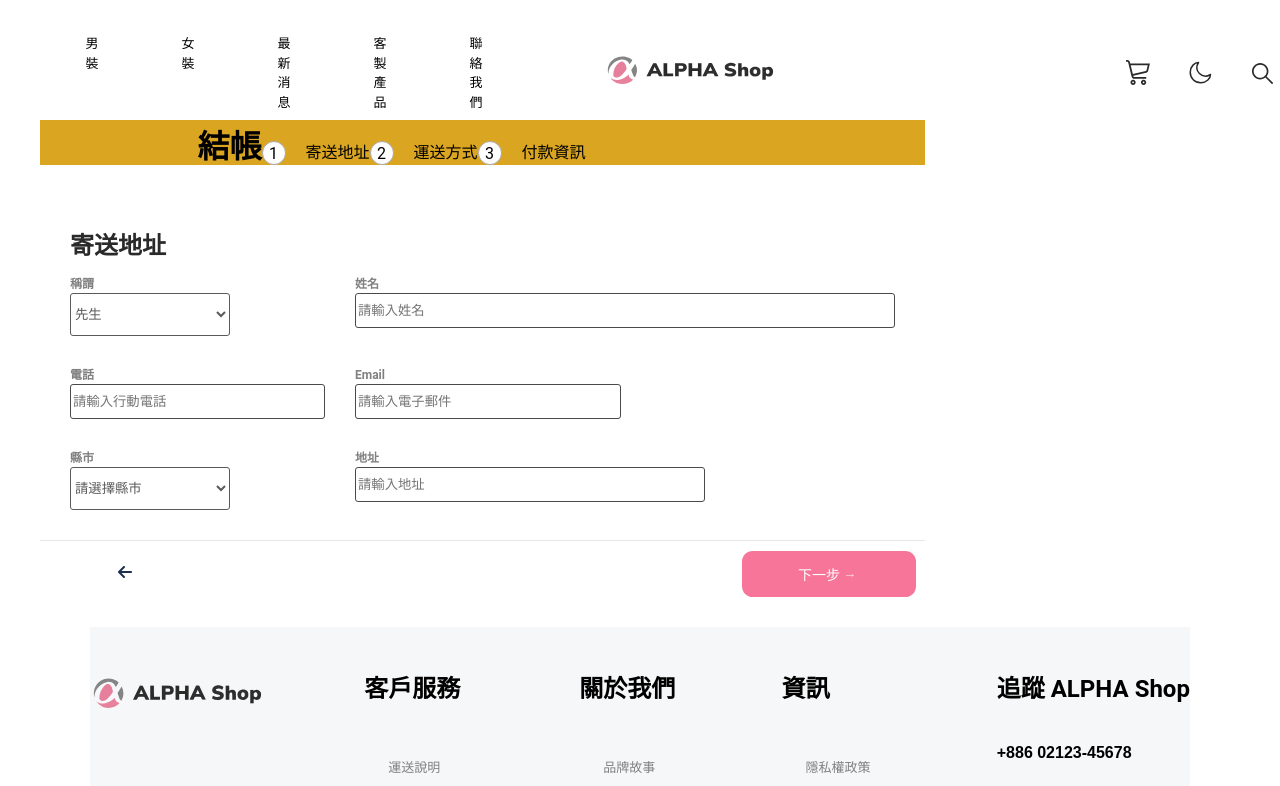
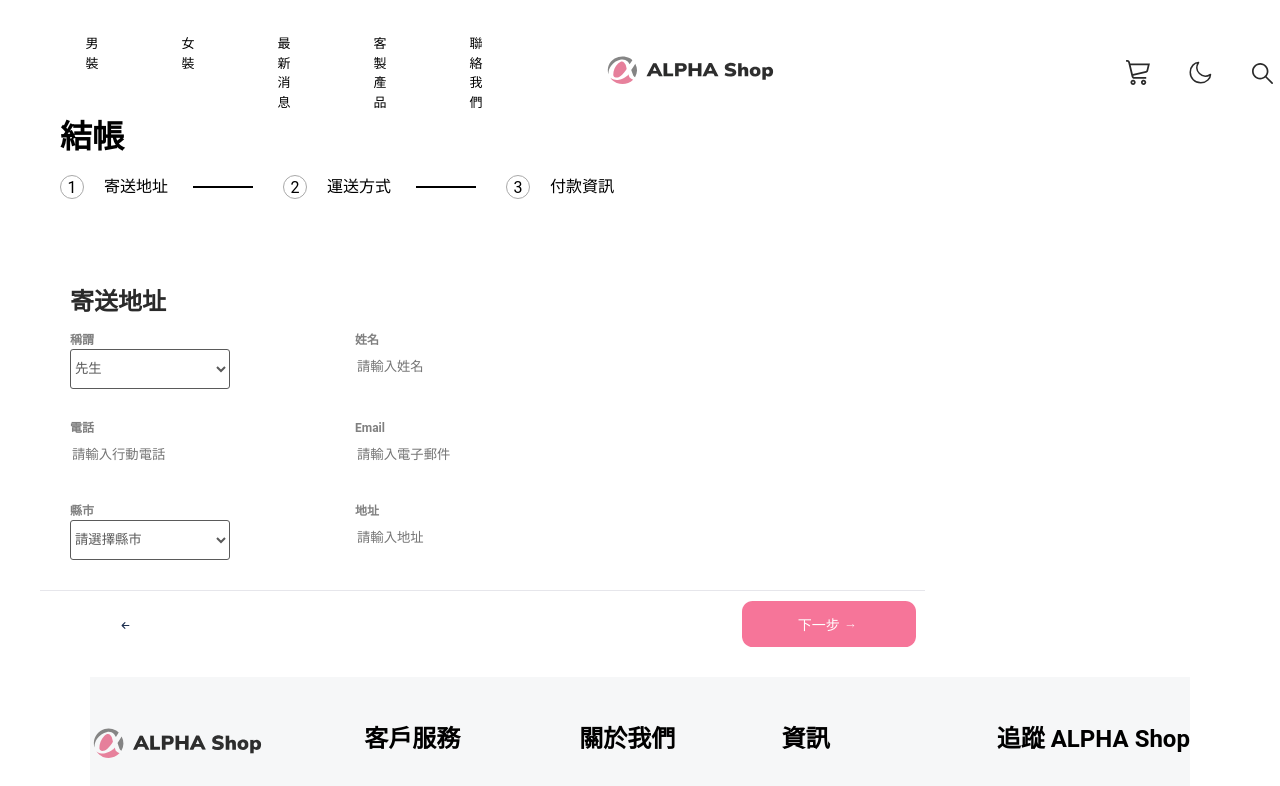
Before and after one commit to ritacc12/Alpha-Shop, a React (Vite) app: page / in a window 1280 px wide. Shown: the top 786 px of the page. Built offline with nearby package versions, Linux system fonts and the light colour scheme.

Commit message:
split StepProgress to another file and adjust the size of arrow

```diff
--- a/src/Styles/Form.css
+++ b/src/Styles/Form.css
@@ -1,8 +1,8 @@
-@charset "UTF-8";
 .step-content {
   display: flex;
   flex-direction: column;
   margin: 20px;
+  padding-top: 50px;
 }
 
 #form {
@@ -23,7 +23,13 @@
   width: 100%;
   height: 35px;
   background-color: white;
-  border-radius: 3px;
+  border: 1px solid var(--input-border);
+}
+#form .form-body input[type=date] ::before {
+  color: var(--input-text);
+}
+#form .form-body input[type=date] ::after {
+  color: var(--main-text);
 }
 #form .form-body input[type=radio] {
   width: 20px;
@@ -32,12 +38,15 @@
   padding-left: 10px;
   align-self: center;
 }
-#form .form-body select {
+#form .form-body select ::before {
   width: 100%;
   height: 43px;
   border-radius: 3px;
   background-color: white;
   color: #5a5a5a;
+}
+#form .form-body select::after {
+  color: var(--main-text);
 }
 #form .form-body .radio-group.col.col-12 {
   padding-top: 5px;
@@ -53,50 +62,6 @@
   margin: 0;
 }
 
-.StepProgress {
-  display: flex;
-  flex-direction: row;
-  margin-bottom: 3rem;
-  background: goldenrod;
-}
-.StepProgress h3 {
-  color: black;
-  font-size: large;
-  padding-top: 10px;
-  padding-left: 10px;
-}
-.StepProgress .Step {
-  color: black;
-  display: flex;
-  flex-direction: row;
-  justify-content: center;
-  align-items: center;
-  gap: 10px;
-  text-align: center;
-}
-.StepProgress .circle-container {
-  height: 24px;
-  width: 24px;
-  background-color: white;
-  border-radius: 50%;
-  border: 1px solid darkgrey;
-  color: black;
-  margin: 0;
-  margin-right: 10px;
-}
-.StepProgress.checked .circle-container::after {
-  content: "✔";
-}
-.StepProgress .connect-line {
-  display: block;
-  height: 3px;
-  background-color: lightgrey;
-  position: absolute;
-  top: 100px;
-  right: 50%;
-  left: -50%;
-}
-
 .progress-control {
   display: flex;
   justify-content: space-evenly;
@@ -106,12 +71,12 @@
 }
 .progress-control .previousBtn {
   margin-left: 10px;
-  background: rgba(0, 0, 0, 0);
+  background: transparent;
   border-style: none;
   width: 174px;
   height: 46px;
   border-radius: 8pt;
-  color: white;
+  color: black;
   font-size: 14px;
 }
 .progress-control .nextBtn {
@@ -125,7 +90,13 @@
   font-size: 14px;
 }
 .progress-control .arrow {
-  width: 20px;
+  width: 20.5px;
+  height: 9px;
+  position: relative;
+}
+
+.left-arrow {
+  width: 20.5px;
   height: 9px;
   position: relative;
 }/*# sourceMappingURL=Form.css.map */
--- a/src/Styles/Form.scss
+++ b/src/Styles/Form.scss
@@ -2,6 +2,7 @@
   display: flex;
   flex-direction: column;
   margin: 20px;
+  padding-top: 50px; // TBD
 }
 
 #form {
@@ -22,8 +23,15 @@
       width: 100%;
       height: 35px;
       background-color: white;
-      border-radius: 3px;
-      //border: 1px solid #5a5a5a;
+      border: 1px solid var(--input-border);
+    }
+
+    input[type="date"] ::before {
+      color: var(--input-text);
+    }
+
+    input[type="date"] ::after {
+      color: var(--main-text);
     }
 
     input[type="radio"] {
@@ -32,17 +40,19 @@
       margin-right: 0px;
       padding-left: 10px;
       align-self: center;
-      //-webkit-appearance: none;
     }
 
-    select {
+    select ::before {
       width: 100%;
       height: 43px;
       border-radius: 3px;
       background-color: white;
       color: #5a5a5a;
-      //border: 1px solid #5a5a5a;
     }
+    select::after {
+      color: var(--main-text);
+    }
+
     .radio-group.col.col-12 {
       padding-top: 5px;
       padding-bottom: 5px;
@@ -56,53 +66,6 @@
       padding: 0;
       margin: 0;
     }
-  }
-}
-
-// StepProgress
-.StepProgress {
-  display: flex;
-  flex-direction: row;
-  margin-bottom: 3rem;
-  background: goldenrod;
-
-  h3 {
-    color: black;
-    font-size: large;
-    padding-top: 10px;
-    padding-left: 10px;
-  }
-  .Step {
-    color: black;
-    display: flex;
-    flex-direction: row;
-    justify-content: center;
-    align-items: center;
-    gap: 10px;
-    text-align: center;
-  }
-
-  .circle-container {
-    height: 24px;
-    width: 24px;
-    background-color: white;
-    border-radius: 50%;
-    border: 1px solid darkgrey;
-    color: black;
-    margin: 0;
-    margin-right: 10px;
-  }
-  &.checked .circle-container::after {
-    content: "\2714";
-  }
-  .connect-line {
-    display: block;
-    height: 3px;
-    background-color: lightgrey;
-    position: absolute;
-    top: 100px;
-    right: 50%;
-    left: -50%;
   }
 }
 
@@ -133,8 +96,13 @@
     font-size: 14px;
   }
   .arrow {
-    width: 20px;
+    width: 20.5px;
     height: 9px;
     position: relative;
   }
 }
+.left-arrow {
+  width: 20.5px;
+  height: 9px;
+  position: relative;
+}
```
Also changed, not shown: 1 other file (tests, documents, lock files or other folders).
